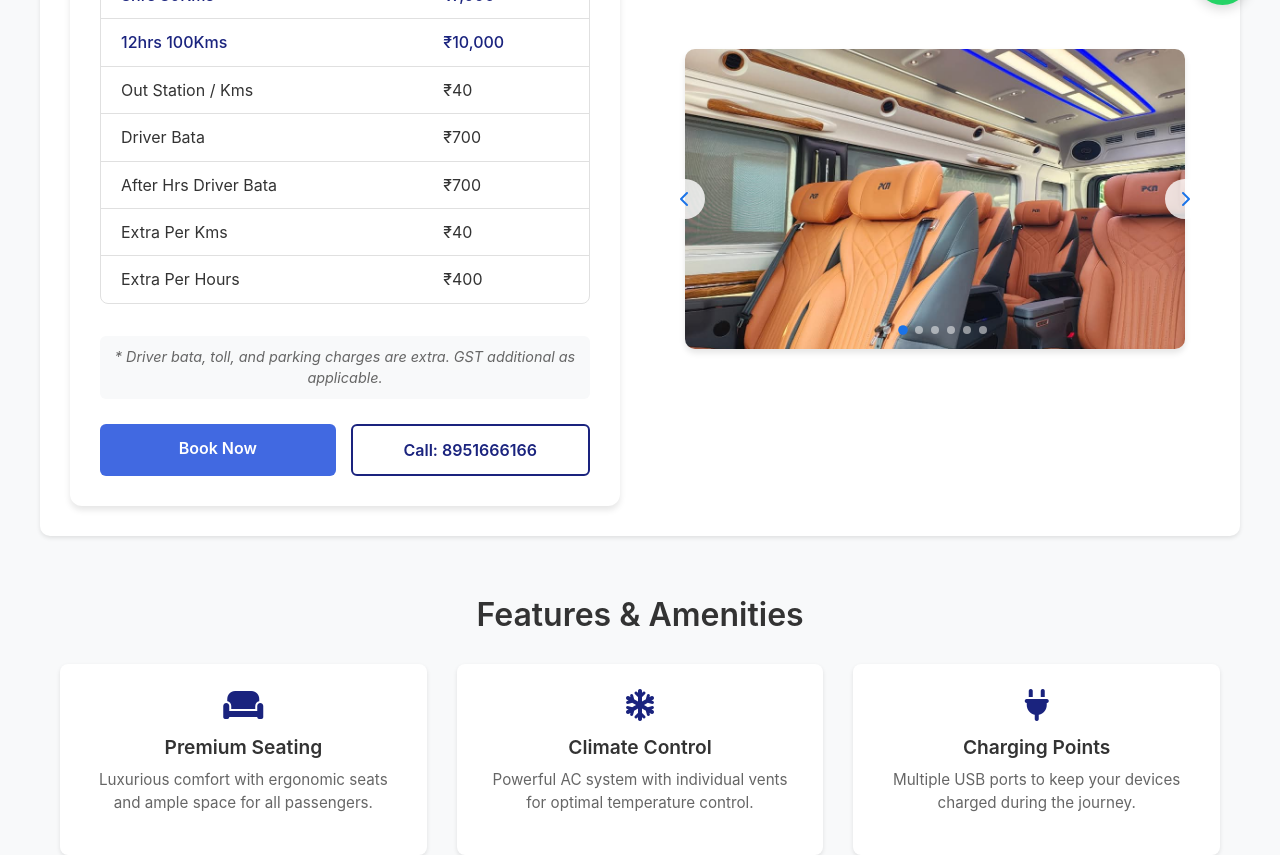
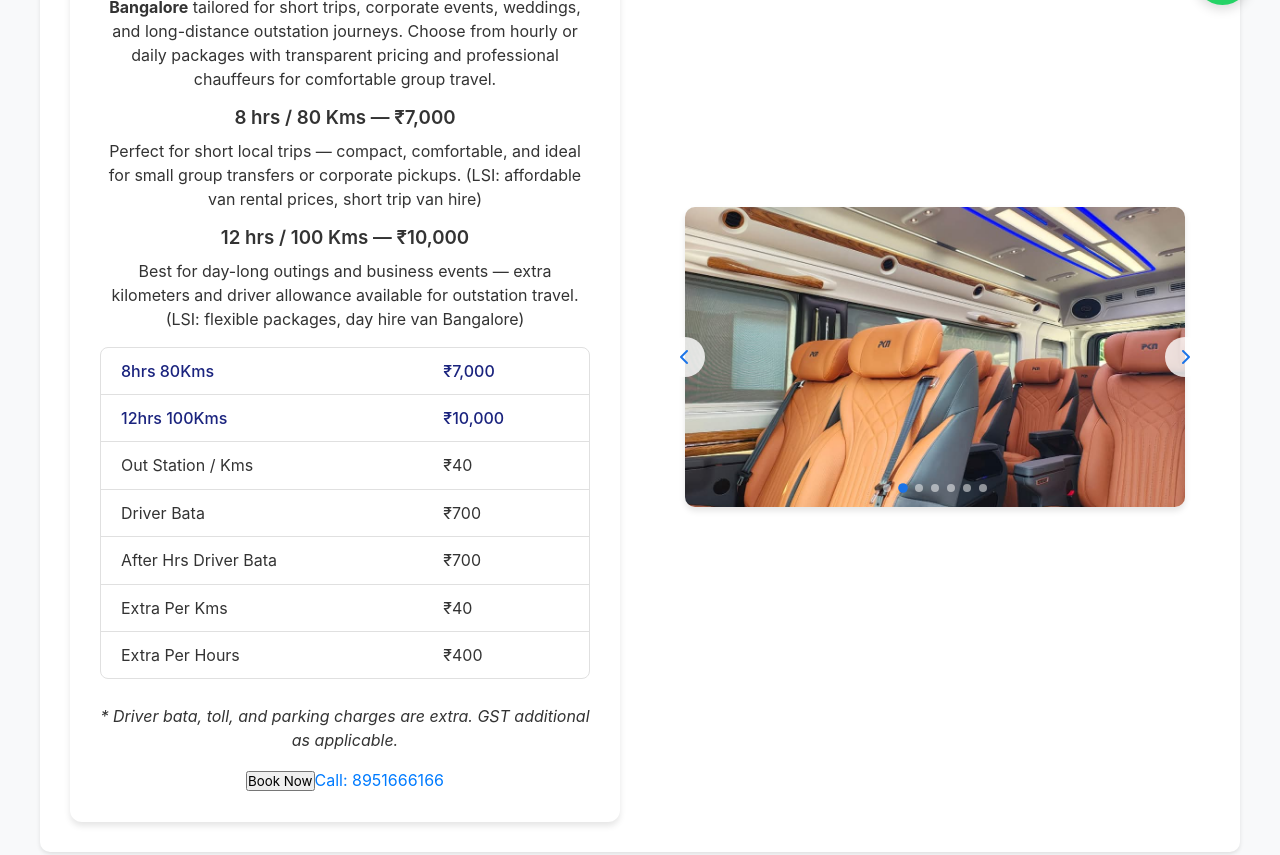
Before and after one commit to innomatricstech/urbaniaproject, a React (Vite) app: page /urbania/12-1-seater in a window 1280 px wide. Shown: the part 460-1315 px from the top of the page. Built offline with nearby package versions, Linux system fonts and the light colour scheme.

Commit message:
Enhance rental packages section with SEO content
Added SEO-friendly introduction and package summaries to rental packages section.

```diff
--- a/src/Components/UrbaniaTwelvePlusOne.jsx
+++ b/src/Components/UrbaniaTwelvePlusOne.jsx
@@ -43,9 +43,27 @@ const UrbaniaTwelvePlusOne = () => {
 
         <div className="detail-content">
           <div className="rental-info">
-            <div className="rental-packages">
+           <div className="rental-packages" id="rental-packages">
   <h2>Rental Packages:</h2>
-              <table className="packages-table">
+
+  {/* Short SEO intro paragraph (use primary + LSI naturally) */}
+  <p className="packages-intro">
+    We offer flexible and affordable <strong>Urbania van hire packages in Bangalore</strong> tailored for short trips, corporate events, weddings, and long-distance outstation journeys. Choose from hourly or daily packages with transparent pricing and professional chauffeurs for comfortable group travel.
+  </p>
+
+  {/* Optional: individual package summaries (H3 + short LSI description) */}
+  <div className="package-summaries">
+    <h3>8 hrs / 80 Kms — ₹7,000</h3>
+    <p>Perfect for short local trips — compact, comfortable, and ideal for small group transfers or corporate pickups. (LSI: affordable van rental prices, short trip van hire)</p>
+
+    <h3>12 hrs / 100 Kms — ₹10,000</h3>
+    <p>Best for day-long outings and business events — extra kilometers and driver allowance available for outstation travel. (LSI: flexible packages, day hire van Bangalore)</p>
+
+    {/* If you have dynamic packages or more rows, add them here in the same H3 + p pattern */}
+  </div>
+
+  {/* Keep your existing table (or move it below). The table is good for clarity and conversion. */}
+  <table className="packages-table" aria-describedby="rental-packages">
     <tbody>
       <tr>
         <td>8hrs 80Kms</td>
@@ -77,17 +95,13 @@ const UrbaniaTwelvePlusOne = () => {
       </tr>
     </tbody>
   </table>
-              <p className="package-note">
-                * Driver bata, toll, and parking charges are extra. GST
-                additional as applicable.
-              </p>
-              <div className="action-buttons">
-                <Link to="/contact" className="book-now-btn">
-                  Book Now
-                </Link>
-                <a href="tel:+918951666166" className="call-btn">
-                  Call: 8951666166
-                </a>
+
+  <p className="packages-note"><em>* Driver bata, toll, and parking charges are extra. GST additional as applicable.</em></p>
+
+  {/* Call to action */}
+  <div className="packages-cta">
+    <button className="btn-primary">Book Now</button>
+    <a href="tel:8951666166" className="btn-outline">Call: 8951666166</a>
   </div>
 </div>
 
```
Lines whose indentation alone changed are shown as unchanged.
